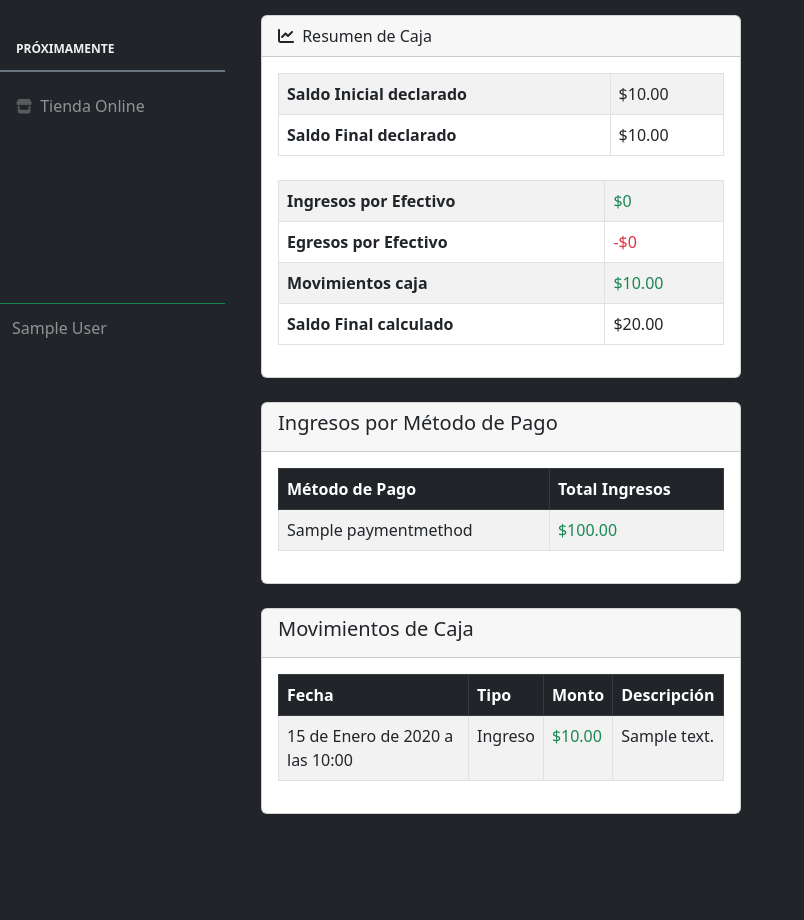
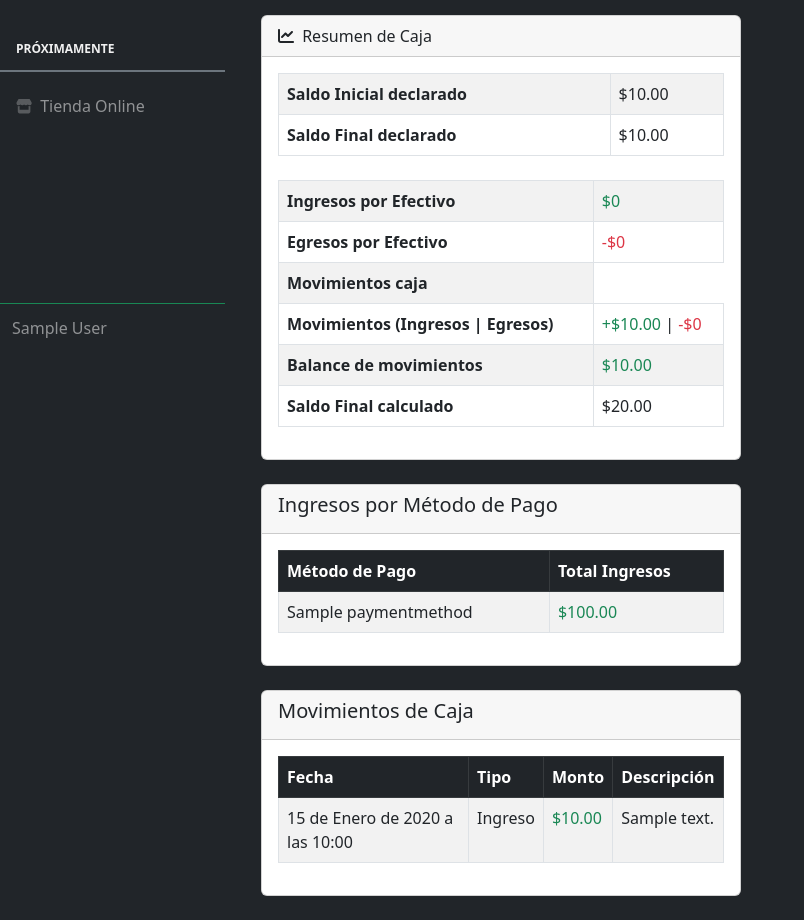
Before and after one commit to GastonLevy/StoreOS, a Django app: page /cash_register/cash-register/detail/1/ in a window 1280 px wide. Shown: the part 448-1368 px from the top of the page, without its empty margins (0-804 px from the left). Before the commit the page ends 1262 px from the top, so only its background shows below. Run offline with Django 4.2, Linux system fonts and the light colour scheme; a user stored in the database is signed in; tables that the repository leaves empty hold one stand-in row (values such as "Sample post"); some libraries are stand-ins or nearby versions.

Commit message:
fix(detail_cash_register.html): update movements section to display total ingresos and egresos with balance calculation

```diff
--- a/cash_register/templates/cash_register/detail_cash_register.html
+++ b/cash_register/templates/cash_register/detail_cash_register.html
@@ -108,21 +108,34 @@
                                 <td class="text-danger">-${{ vueltos }}</td>
                             </tr>
                             <tr>
-                            <th scope="row">Movimientos caja</th>
-                                {% if movimientos < 0 %}
-                                    <td class="text-danger">
-                                        -${{ movimientos|cut:"-" }}
+                                <th scope="row">Movimientos caja</th>
+                            <tr>
+                                <th scope="row">Movimientos (Ingresos | Egresos)</th>
+                                <td>
+                                    <span class="text-success">
+                                        +${{ total_ingresos }}
+                                    </span>
+                                    |
+                                    <span class="text-danger">
+                                        -${{ total_egresos }}
+                                    </span>
+                                </td>
+                            </tr>
+
+                            <tr>
+                                <th scope="row">Balance de movimientos</th>
+                                {% if movimientos < 0 %} <td class="text-danger">
+                                    -${{ movimientos|cut:"-" }}
                                     </td>
-                                {% elif movimientos > 0 %}
+                                    {% elif movimientos > 0 %}
                                     <td class="text-success">
                                         ${{ movimientos }}
                                     </td>
-                                {% else %}
+                                    {% else %}
                                     <td>
                                         ${{ movimientos }}
                                     </td>
-                                {% endif %}
-                            </td>
+                                    {% endif %}
                             </tr>
                             <tr>
                                 <th scope="row">Saldo Final calculado</th>
```
